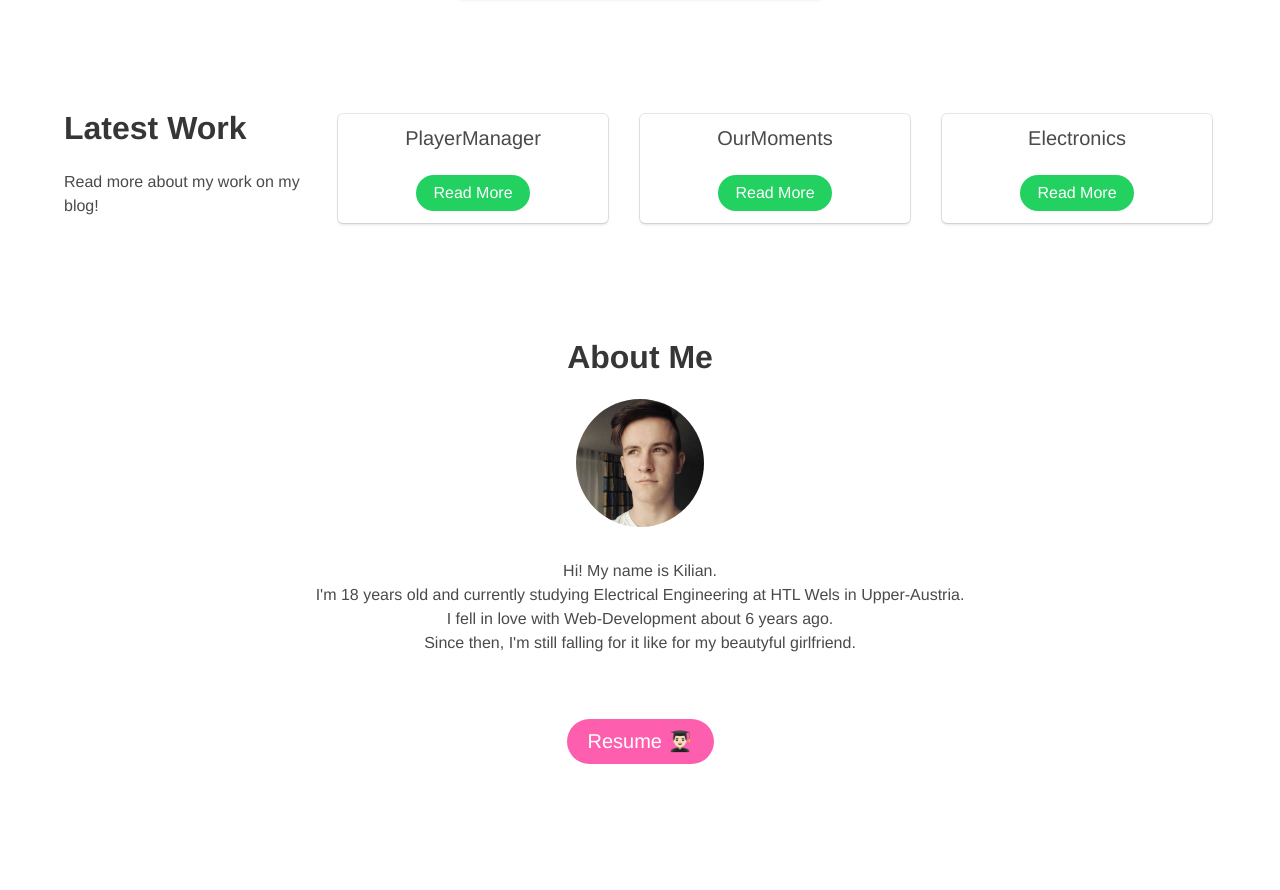
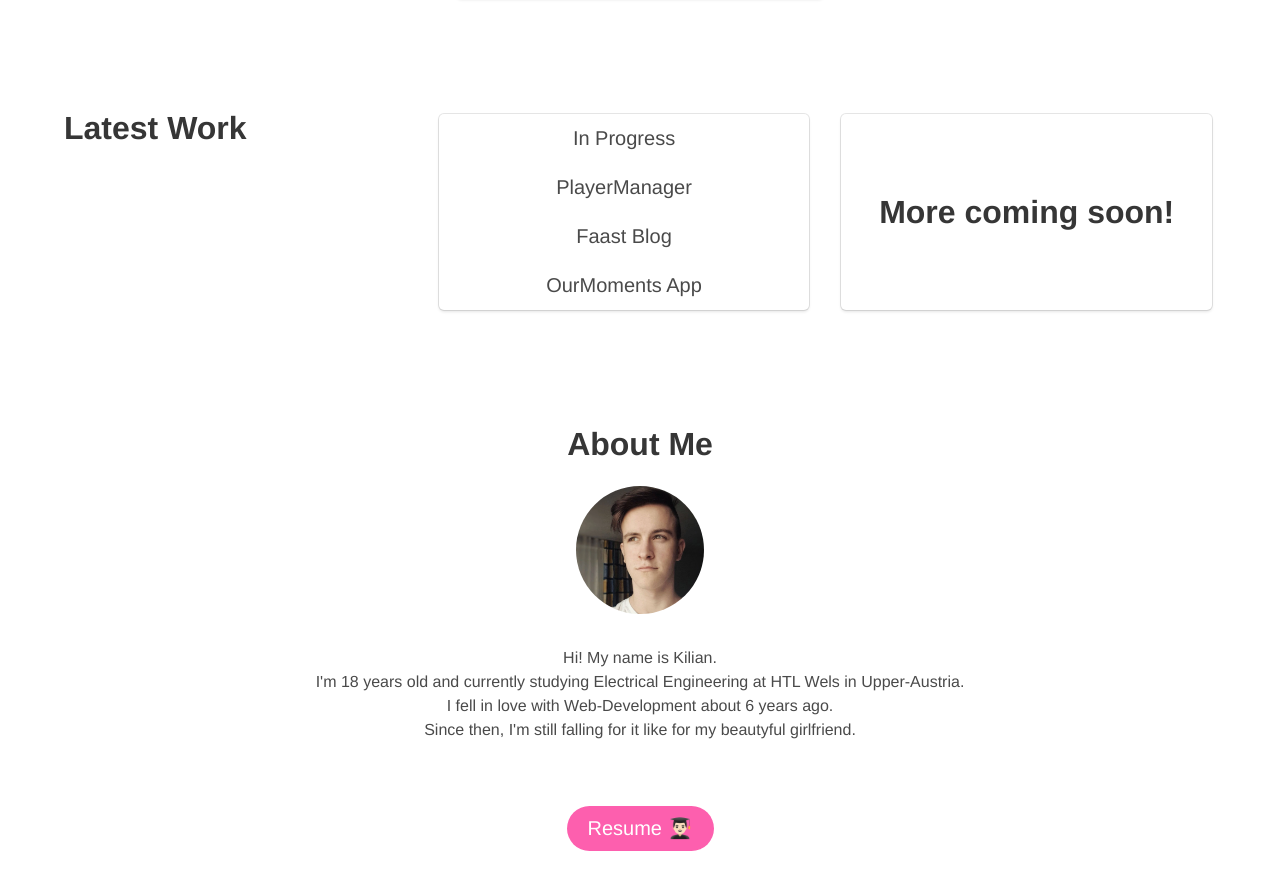
Before and after one commit to kilianstallz/kilianstallz.github.io, a plain HTML site: page index.html in a window 1280 px wide. Shown: the part 1475-2365 px from the top of the page. Drawn offline with nearby package versions, Linux system fonts and the light colour scheme.

Commit message:
Content Change

```diff
--- a/index.html
+++ b/index.html
@@ -198,19 +198,16 @@
       <div class="columns">
         <div data-aos="fade-up" class="column aos-init aos-animate">
           <h1 data-aos="zoom-in" class="title"><span class="shadow is-red">Latest Work</span></h1>
-          <p>Read more about my work on my blog!</p>
+          <!-- <p>Read more about my work on my blog!</p> -->
         </div>
         <div class="column box" data-aos="fade-up">
-          <h1 class="subtitle">PlayerManager</h1>
-          <a href="#" class="button is-success is-rounded">Read More</a>
+          <h1 class="subtitle">In Progress</h1>
+          <h5 class="subtitle">PlayerManager</h5>
+          <h5 class="subtitle">Faast Blog</h5>
+          <h5 class="subtitle">OurMoments App</h5>
         </div>
         <div class="column box" data-aos="fade-up">
-          <h1 class="subtitle">OurMoments</h1>
-          <a href="#" class="button is-success is-rounded">Read More</a>
-        </div>
-        <div class="column box" data-aos="fade-up">
-          <h1 class="subtitle">Electronics</h1>
-          <a href="#" class="button is-success is-rounded">Read More</a>
+          <h1 class="title">More coming soon!</h1>
         </div>
       </div>
     </div>
```
